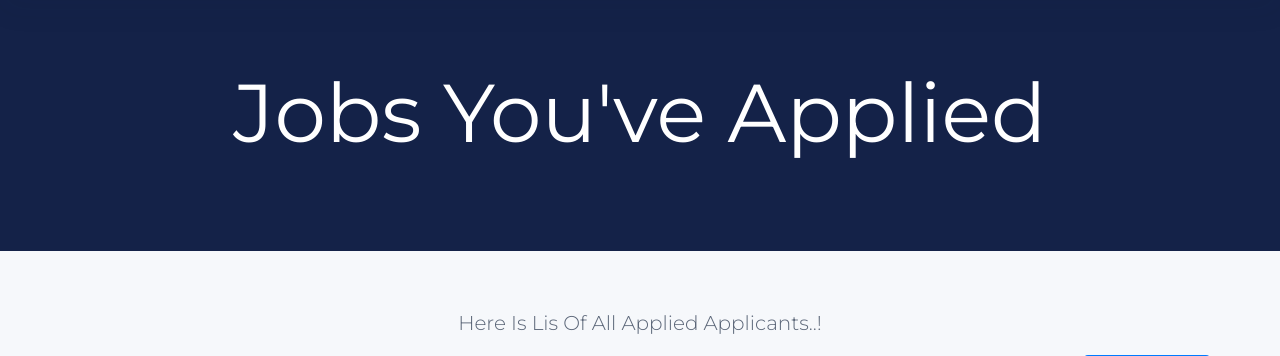
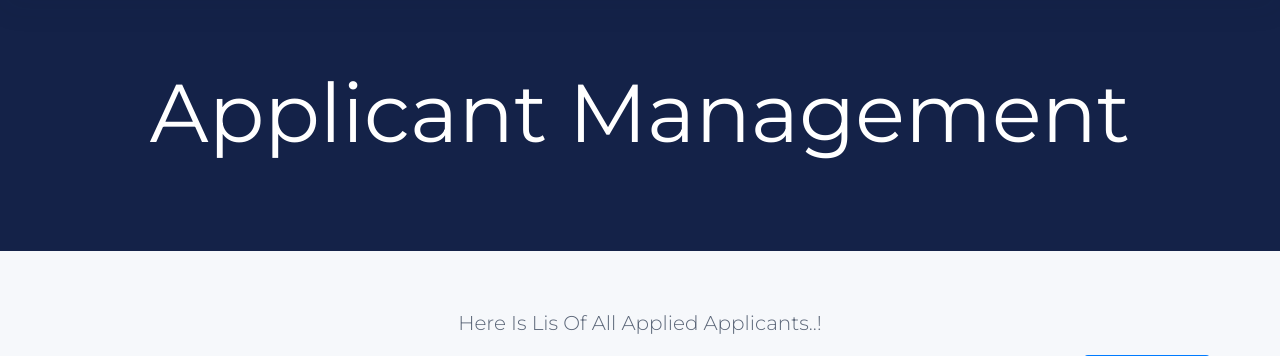
Before and after one commit to rathod1310/Hirehub-Job-Finder-Website, a Django app: page /company_applied_applicant in a window 1280 px wide. Shown: the part 69-425 px from the top of the page. Run offline with Django 5.2, Linux system fonts and the light colour scheme; data comes from the database, SQL or seed files in the repository; both versions use the stored data as it was after the commit.

Commit message:
14-june-2026

```diff
--- a/hirehubapp/templates/company/company_applied_applicant.html
+++ b/hirehubapp/templates/company/company_applied_applicant.html
@@ -6,7 +6,7 @@
 	<section class="inner-banner" style="backend:#242c36 url(/static/img/download.jpg)no-repeat;">
 		<div class="container">
 			<div class="caption">
-				<h2>Jobs You've Applied</h2>
+				<h2>Applicant Management</h2>
 			</div>
 		</div>
 	</section>
```
Also changed, not shown: db.sqlite3.
